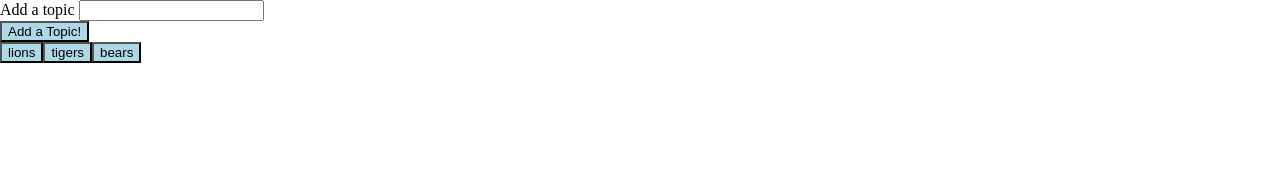
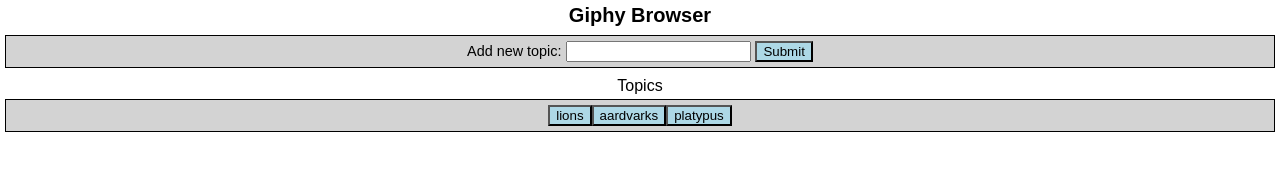
Before and after one commit to neilfr/giftastic, a plain HTML site: page index.html in a window 1280 px wide. Drawn offline with nearby package versions, Linux system fonts and the light colour scheme.

Commit message:
complete with basic styling

```diff
--- a/assets/css/style.css
+++ b/assets/css/style.css
@@ -1,6 +1,58 @@
+body{
+    font-family:arial;
+}
+
+h1{
+    line-height:1.5em;
+    font-weight:bold;
+    font-size:1.25em;
+}
+
+h2{
+    margin-top:10px;
+}
+
+#topicForm{
+    text-align:center;
+    border:1px solid black;
+    margin:5px;
+    padding:5px;
+    background-color: lightgray;
+}
+label{
+    font-size:.9em;
+}
+
+h1,h2,#topicButtons{
+    text-align:center;
+}
+
 button,#addTopic{
     background-color:lightblue;
 }
 button:hover,#addTopic:hover{
     background-color:cyan;
 }
+.giphyBlock{
+    display:inline-block;
+    margin:5px;
+    border:1px solid black;
+}
+
+#resultsContainer{
+    text-align:center;
+}
+
+#topicButtons{
+    margin:5px;
+    padding:5px;
+    border:1px solid black;
+    background-color:lightgray;
+}
+
+@media screen and (max-width:430px){
+    #addTopic,#topicInput{
+        display:block;
+        margin:auto;
+    }
+}
--- a/assets/javascript/app.js
+++ b/assets/javascript/app.js
@@ -1,5 +1,5 @@
 //intialize the topic list
-var topics = ['lions','tigers','bears'];
+var topics = ['lions','aardvarks','platypus'];
 
 //display buttons for topics
 function renderButtons(){
@@ -65,6 +65,7 @@ function displayGiphys(){
         //append rating and still image for each of the returned items to the screen
         for (var i=0;i<resultData.length;i++){
             var $thisGiphyDiv=$('<div>'); //container for the elements for this object
+            $thisGiphyDiv.addClass("giphyBlock");
             var $p=$('<p>');
             var $img=$('<img>');
             $img.addClass("giphy");
@@ -73,8 +74,8 @@ function displayGiphys(){
             $img.attr('giphyState','still');
             $img.attr('src',resultData[i].images.fixed_height_still.url);
             $p.html("Rating: "+resultData[i].rating);
+            $thisGiphyDiv.append($img);
             $thisGiphyDiv.append($p);
-            $thisGiphyDiv.append($img);
             $('#resultsContainer').append($thisGiphyDiv);
         }
     })
--- a/index.html
+++ b/index.html
@@ -2,21 +2,22 @@
 <html lang='us-eng'>
     <header>
         <meta charset='utf-8'>
-        <title>Giftastic</title>
+        <title>Giphy Browser</title>
         <link rel="stylesheet" href="assets/css/reset.css">
         <link rel="stylesheet" href="assets/css/style.css">
         <script src="https://cdnjs.cloudflare.com/ajax/libs/jquery/3.2.1/jquery.min.js"></script>
     </header>
     <body>
 
+        <h1>Giphy Browser</h1>
+
         <form id="topicForm">
-            <label for="topicInput">Add a topic</label>
-            <input type="text" id="topicInput"><br>
-
-            <input id="addTopic" type="submit" value="Add a Topic!">
+            <label for="topicInput">Add new topic:</label>
+            <input type="text" id="topicInput">
+            <input id="addTopic" type="submit" value="Submit">
 
         </form>
-
+        <h2>Topics</h2>
        <div id="topicButtons">
 
        </div>
```
